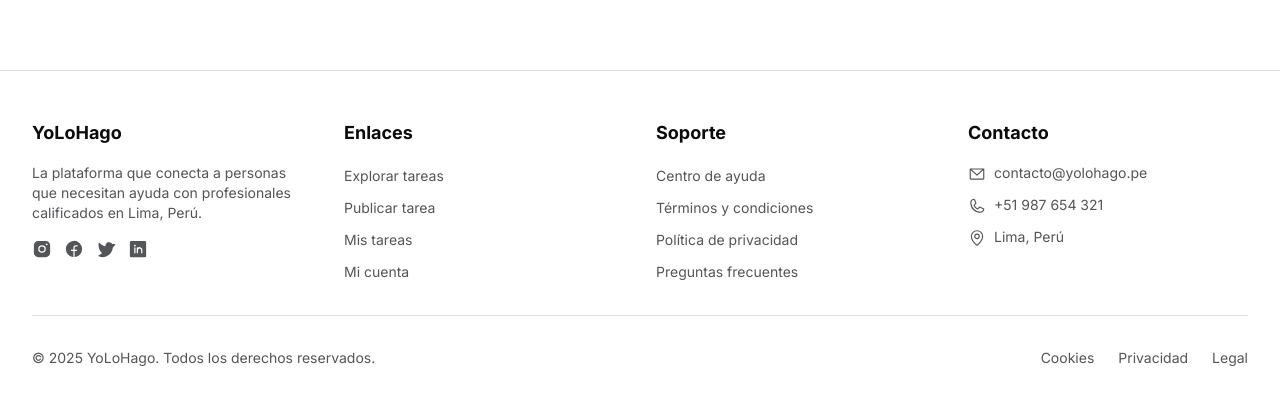
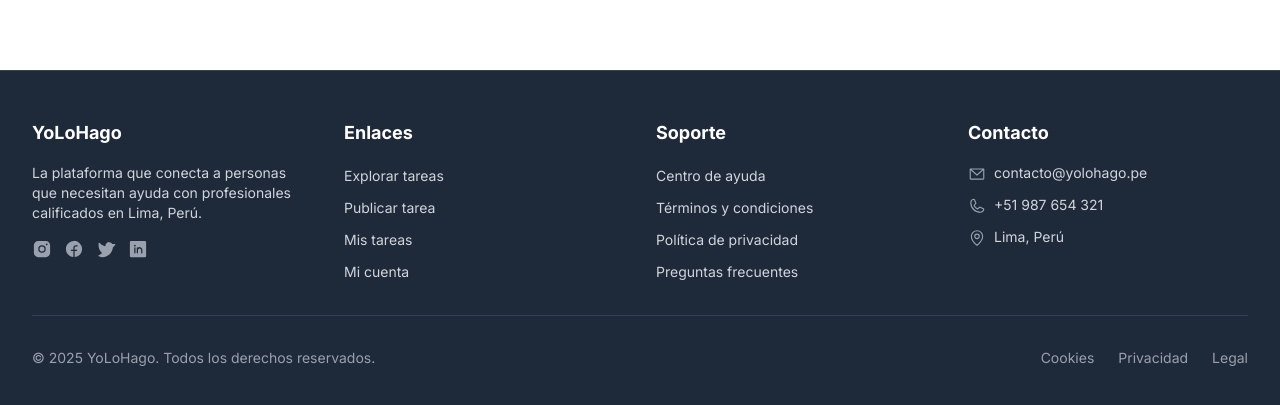
Before and after one commit to yolohagope/fe-yolohago, a React (Vite) app: page /buscar in a window 1280 px wide. Shown: the part 795-1200 px from the top of the page. Built offline with nearby package versions, Linux system fonts and the light colour scheme; no server answers.

Commit message:
update footer

```diff
--- a/src/components/Footer.tsx
+++ b/src/components/Footer.tsx
@@ -13,13 +13,13 @@ export function Footer() {
   const currentYear = new Date().getFullYear();
 
   return (
-    <footer className="bg-card border-t border-border mt-auto">
+    <footer className="bg-gray-800 border-t border-gray-700 mt-auto text-white">
       <div className="max-w-7xl mx-auto px-4 sm:px-6 lg:px-8 py-12">
         <div className="grid grid-cols-1 md:grid-cols-2 lg:grid-cols-4 gap-8">
           {/* Columna 1: Sobre YoLoHago */}
           <div>
-            <h3 className="text-lg font-bold mb-4">YoLoHago</h3>
-            <p className="text-sm text-muted-foreground mb-4">
+            <h3 className="text-lg font-bold mb-4 text-white">YoLoHago</h3>
+            <p className="text-sm text-gray-300 mb-4">
               La plataforma que conecta a personas que necesitan ayuda con profesionales calificados en Lima, Perú.
             </p>
             <div className="flex gap-3">
@@ -27,7 +27,7 @@ export function Footer() {
                 href="https://instagram.com"
                 target="_blank"
                 rel="noopener noreferrer"
-                className="text-muted-foreground hover:text-foreground transition-colors cursor-pointer"
+                className="text-gray-400 hover:text-white transition-colors cursor-pointer"
               >
                 <InstagramLogo size={20} weight="fill" />
               </a>
@@ -35,7 +35,7 @@ export function Footer() {
                 href="https://facebook.com"
                 target="_blank"
                 rel="noopener noreferrer"
-                className="text-muted-foreground hover:text-foreground transition-colors cursor-pointer"
+                className="text-gray-400 hover:text-white transition-colors cursor-pointer"
               >
                 <FacebookLogo size={20} weight="fill" />
               </a>
@@ -43,7 +43,7 @@ export function Footer() {
                 href="https://twitter.com"
                 target="_blank"
                 rel="noopener noreferrer"
-                className="text-muted-foreground hover:text-foreground transition-colors cursor-pointer"
+                className="text-gray-400 hover:text-white transition-colors cursor-pointer"
               >
                 <TwitterLogo size={20} weight="fill" />
               </a>
@@ -51,7 +51,7 @@ export function Footer() {
                 href="https://linkedin.com"
                 target="_blank"
                 rel="noopener noreferrer"
-                className="text-muted-foreground hover:text-foreground transition-colors cursor-pointer"
+                className="text-gray-400 hover:text-white transition-colors cursor-pointer"
               >
                 <LinkedinLogo size={20} weight="fill" />
               </a>
@@ -60,25 +60,25 @@ export function Footer() {
 
           {/* Columna 2: Enlaces rápidos */}
           <div>
-            <h3 className="text-lg font-bold mb-4">Enlaces</h3>
+            <h3 className="text-lg font-bold mb-4 text-white">Enlaces</h3>
             <ul className="space-y-2">
               <li>
-                <Link to="/explorar" className="text-sm text-muted-foreground hover:text-foreground transition-colors cursor-pointer">
+                <Link to="/explorar" className="text-sm text-gray-300 hover:text-white transition-colors cursor-pointer">
                   Explorar tareas
                 </Link>
               </li>
               <li>
-                <Link to="/publicar" className="text-sm text-muted-foreground hover:text-foreground transition-colors cursor-pointer">
+                <Link to="/publicar" className="text-sm text-gray-300 hover:text-white transition-colors cursor-pointer">
                   Publicar tarea
                 </Link>
               </li>
               <li>
-                <Link to="/mis-tareas" className="text-sm text-muted-foreground hover:text-foreground transition-colors cursor-pointer">
+                <Link to="/mis-tareas" className="text-sm text-gray-300 hover:text-white transition-colors cursor-pointer">
                   Mis tareas
                 </Link>
               </li>
               <li>
-                <Link to="/cuenta" className="text-sm text-muted-foreground hover:text-foreground transition-colors cursor-pointer">
+                <Link to="/cuenta" className="text-sm text-gray-300 hover:text-white transition-colors cursor-pointer">
                   Mi cuenta
                 </Link>
               </li>
@@ -87,25 +87,25 @@ export function Footer() {
 
           {/* Columna 3: Soporte */}
           <div>
-            <h3 className="text-lg font-bold mb-4">Soporte</h3>
+            <h3 className="text-lg font-bold mb-4 text-white">Soporte</h3>
             <ul className="space-y-2">
               <li>
-                <a href="#" className="text-sm text-muted-foreground hover:text-foreground transition-colors cursor-pointer">
+                <a href="#" className="text-sm text-gray-300 hover:text-white transition-colors cursor-pointer">
                   Centro de ayuda
                 </a>
               </li>
               <li>
-                <a href="#" className="text-sm text-muted-foreground hover:text-foreground transition-colors cursor-pointer">
+                <a href="#" className="text-sm text-gray-300 hover:text-white transition-colors cursor-pointer">
                   Términos y condiciones
                 </a>
               </li>
               <li>
-                <a href="#" className="text-sm text-muted-foreground hover:text-foreground transition-colors cursor-pointer">
+                <a href="#" className="text-sm text-gray-300 hover:text-white transition-colors cursor-pointer">
                   Política de privacidad
                 </a>
               </li>
               <li>
-                <a href="#" className="text-sm text-muted-foreground hover:text-foreground transition-colors cursor-pointer">
+                <a href="#" className="text-sm text-gray-300 hover:text-white transition-colors cursor-pointer">
                   Preguntas frecuentes
                 </a>
               </li>
@@ -114,29 +114,29 @@ export function Footer() {
 
           {/* Columna 4: Contacto */}
           <div>
-            <h3 className="text-lg font-bold mb-4">Contacto</h3>
+            <h3 className="text-lg font-bold mb-4 text-white">Contacto</h3>
             <ul className="space-y-3">
               <li className="flex items-start gap-2">
-                <EnvelopeSimple size={18} className="text-muted-foreground mt-0.5 flex-shrink-0" />
+                <EnvelopeSimple size={18} className="text-gray-400 mt-0.5 flex-shrink-0" />
                 <a
                   href="mailto:contacto@yolohago.pe"
-                  className="text-sm text-muted-foreground hover:text-foreground transition-colors cursor-pointer"
+                  className="text-sm text-gray-300 hover:text-white transition-colors cursor-pointer"
                 >
                   contacto@yolohago.pe
                 </a>
               </li>
               <li className="flex items-start gap-2">
-                <Phone size={18} className="text-muted-foreground mt-0.5 flex-shrink-0" />
+                <Phone size={18} className="text-gray-400 mt-0.5 flex-shrink-0" />
                 <a
                   href="tel:+51987654321"
-                  className="text-sm text-muted-foreground hover:text-foreground transition-colors cursor-pointer"
+                  className="text-sm text-gray-300 hover:text-white transition-colors cursor-pointer"
                 >
                   +51 987 654 321
                 </a>
               </li>
               <li className="flex items-start gap-2">
-                <MapPin size={18} className="text-muted-foreground mt-0.5 flex-shrink-0" />
-                <span className="text-sm text-muted-foreground">
+                <MapPin size={18} className="text-gray-400 mt-0.5 flex-shrink-0" />
+                <span className="text-sm text-gray-300">
                   Lima, Perú
                 </span>
               </li>
@@ -145,19 +145,19 @@ export function Footer() {
         </div>
 
         {/* Línea divisoria */}
-        <div className="border-t border-border mt-8 pt-8">
+        <div className="border-t border-gray-700 mt-8 pt-8">
           <div className="flex flex-col md:flex-row justify-between items-center gap-4">
-            <p className="text-sm text-muted-foreground text-center md:text-left">
+            <p className="text-sm text-gray-400 text-center md:text-left">
               © {currentYear} YoLoHago. Todos los derechos reservados.
             </p>
             <div className="flex gap-6">
-              <a href="#" className="text-sm text-muted-foreground hover:text-foreground transition-colors cursor-pointer">
+              <a href="#" className="text-sm text-gray-400 hover:text-white transition-colors cursor-pointer">
                 Cookies
               </a>
-              <a href="#" className="text-sm text-muted-foreground hover:text-foreground transition-colors cursor-pointer">
+              <a href="#" className="text-sm text-gray-400 hover:text-white transition-colors cursor-pointer">
                 Privacidad
               </a>
-              <a href="#" className="text-sm text-muted-foreground hover:text-foreground transition-colors cursor-pointer">
+              <a href="#" className="text-sm text-gray-400 hover:text-white transition-colors cursor-pointer">
                 Legal
               </a>
             </div>
```
